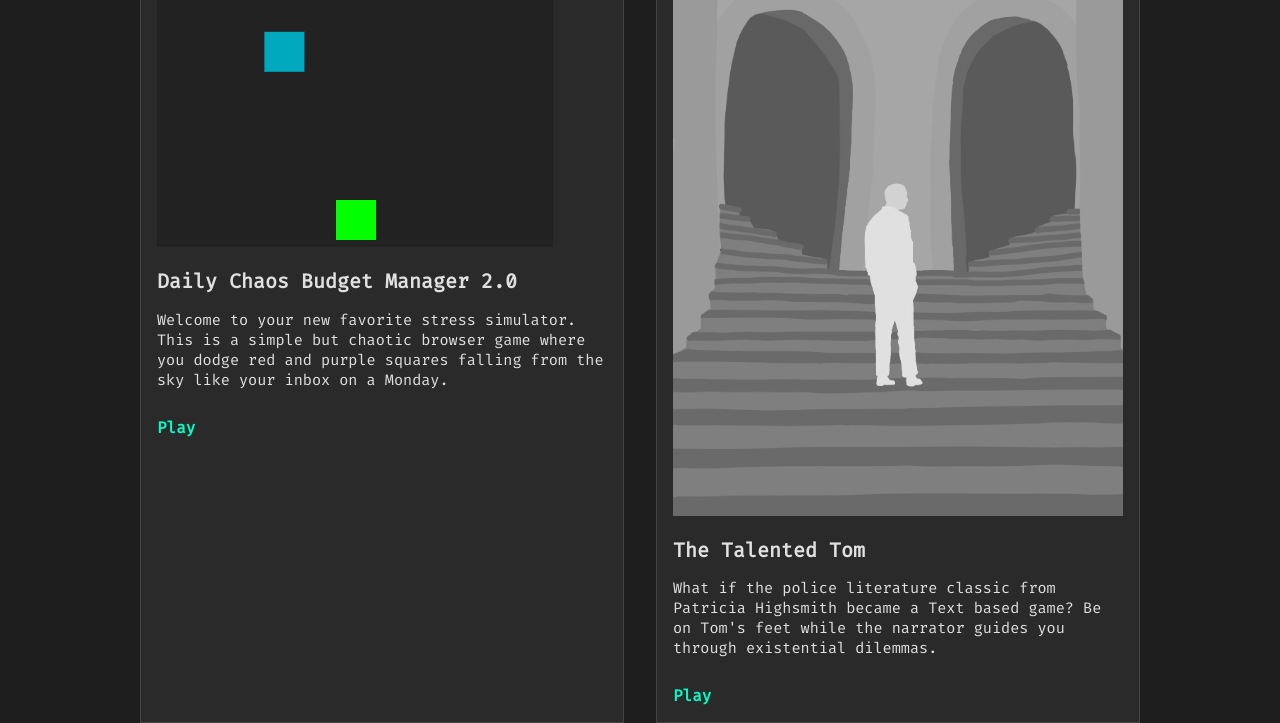
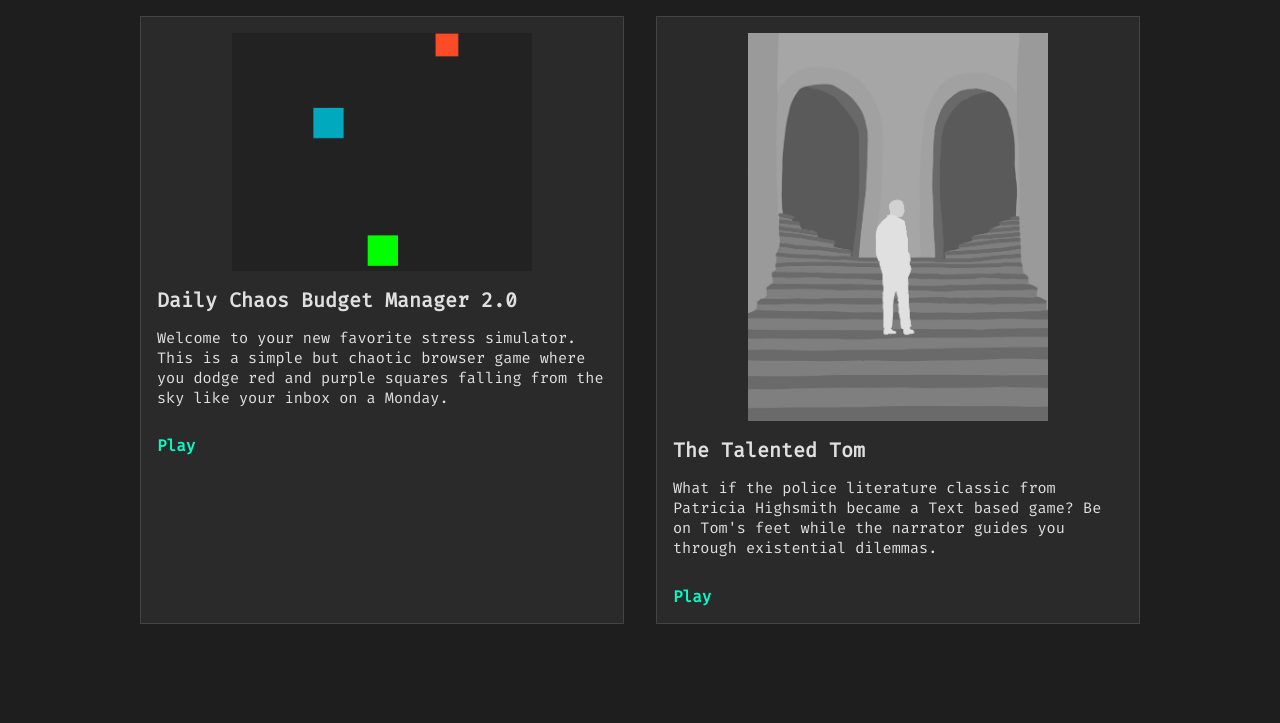
Before and after one commit to stiuideo/stiuideo.github.io, a plain HTML site: page games/index.html in a window 1280 px wide. Shown: the part 160-883 px from the top of the page. Drawn offline with Linux system fonts and the light colour scheme.

Commit message:
clamp()
clamp on everything

```diff
--- a/assets/css/style.css
+++ b/assets/css/style.css
@@ -95,9 +95,12 @@ h1 {
 }
 
 .game-card img {
-  max-width: 100%;
+  width: clamp(200px, 100%, 300px);
   height: auto;
   margin-bottom: 1rem;
+  display: block;
+  margin-left: auto;
+  margin-right: auto;
 }
 
 .game-card h2 {
@@ -184,7 +187,7 @@ h1 {
 }
 
 .album-title {
-  font-size: 1rem;
+  font-size: clamp(0.9rem, 3vw, 1.1rem);
   font-weight: bold;
 }
 
```
